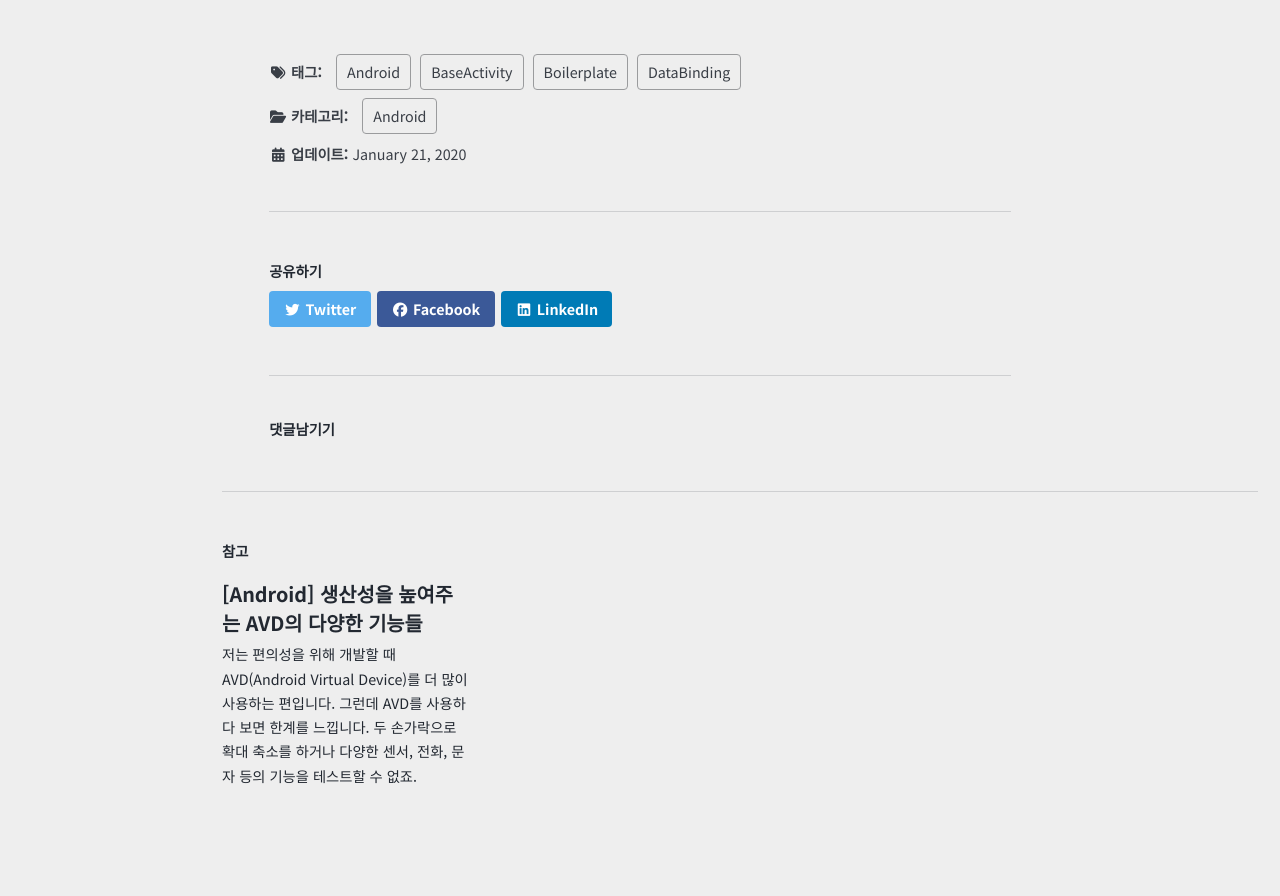
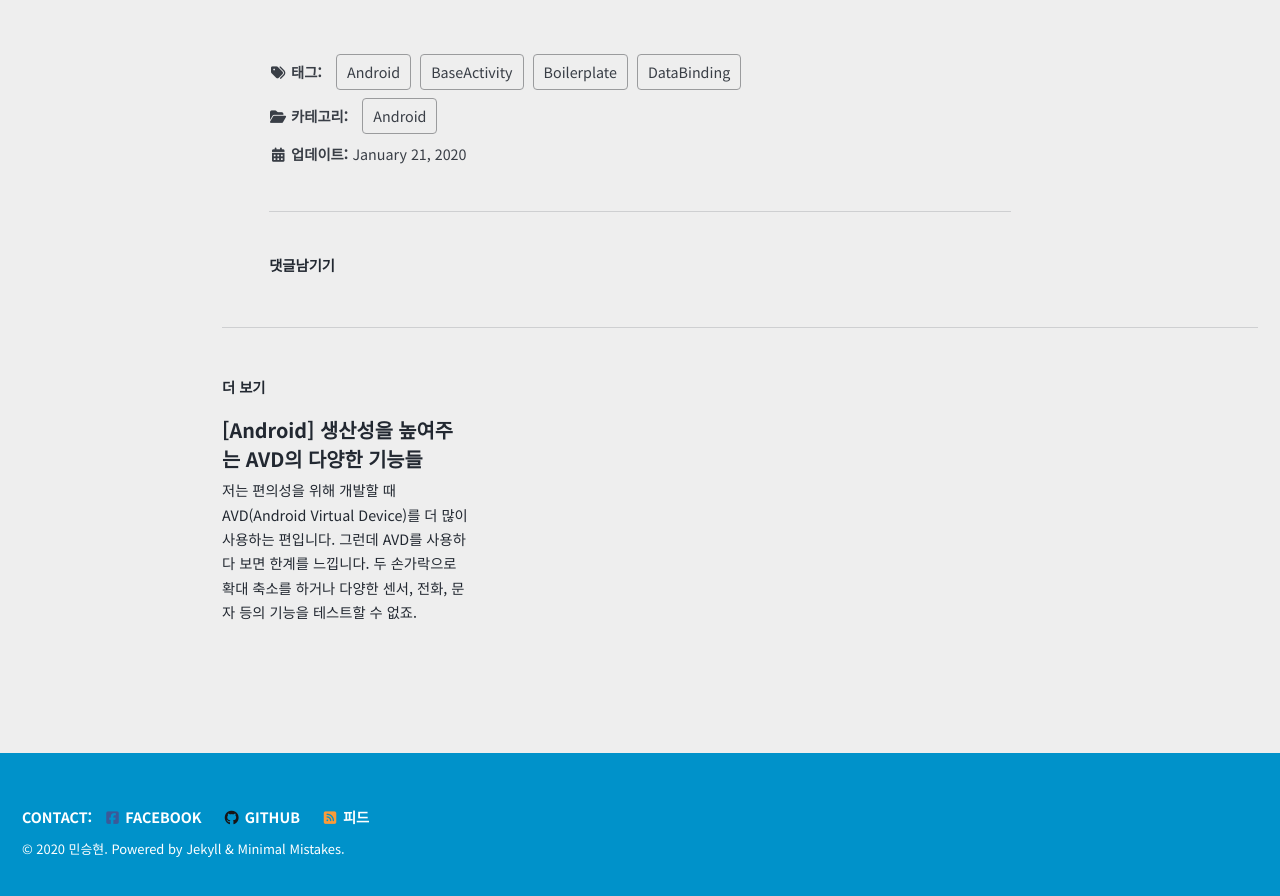
Before and after one commit to MinSeungHyun/minseunghyun.github.io, a Jekyll site: the page built from _posts/android/2020-01-21-1.md, in a window 1280 px wide and 900 px high, scrolled down 2729 px. Shown: the top 896 px of the window. Built offline with Jekyll 4.4.1, drawn with Linux system fonts in a browser that asks for light colours; cached includes are drawn as plain includes; nearby versions of some CDN libraries; comment, search, counter and statistics services are not loaded.

Commit message:
Remove share buttons in post and edit related text

```diff
--- a/_config.yml
+++ b/_config.yml
@@ -296,7 +296,7 @@ defaults:
       author_profile: false
       read_time: false
       comments: true
-      share: true
+      share: false
       related: true
       toc_label: "목차"
       toc_sticky: true
--- a/_data/ui-text.yml
+++ b/_data/ui-text.yml
@@ -603,7 +603,7 @@ ko: &DEFAULT_KO
   comments_label             : "댓글남기기"
   comments_title             : "댓글"
   more_label                 : "더 보기"
-  related_label              : "참고"
+  related_label              : "더 보기"
   follow_label               : "Contact:"
   feed_label                 : "피드"
   powered_by                 : "Powered by"
```
